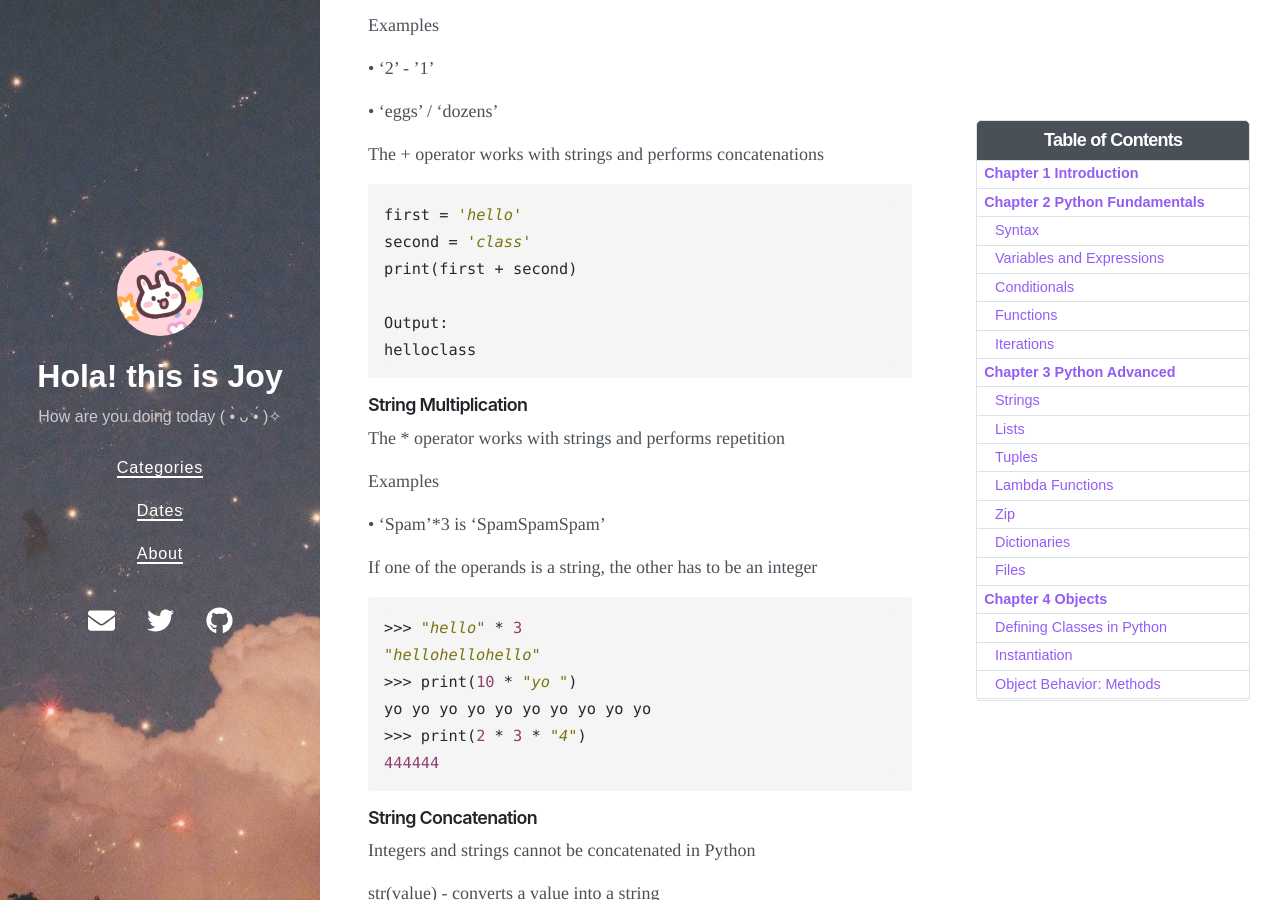
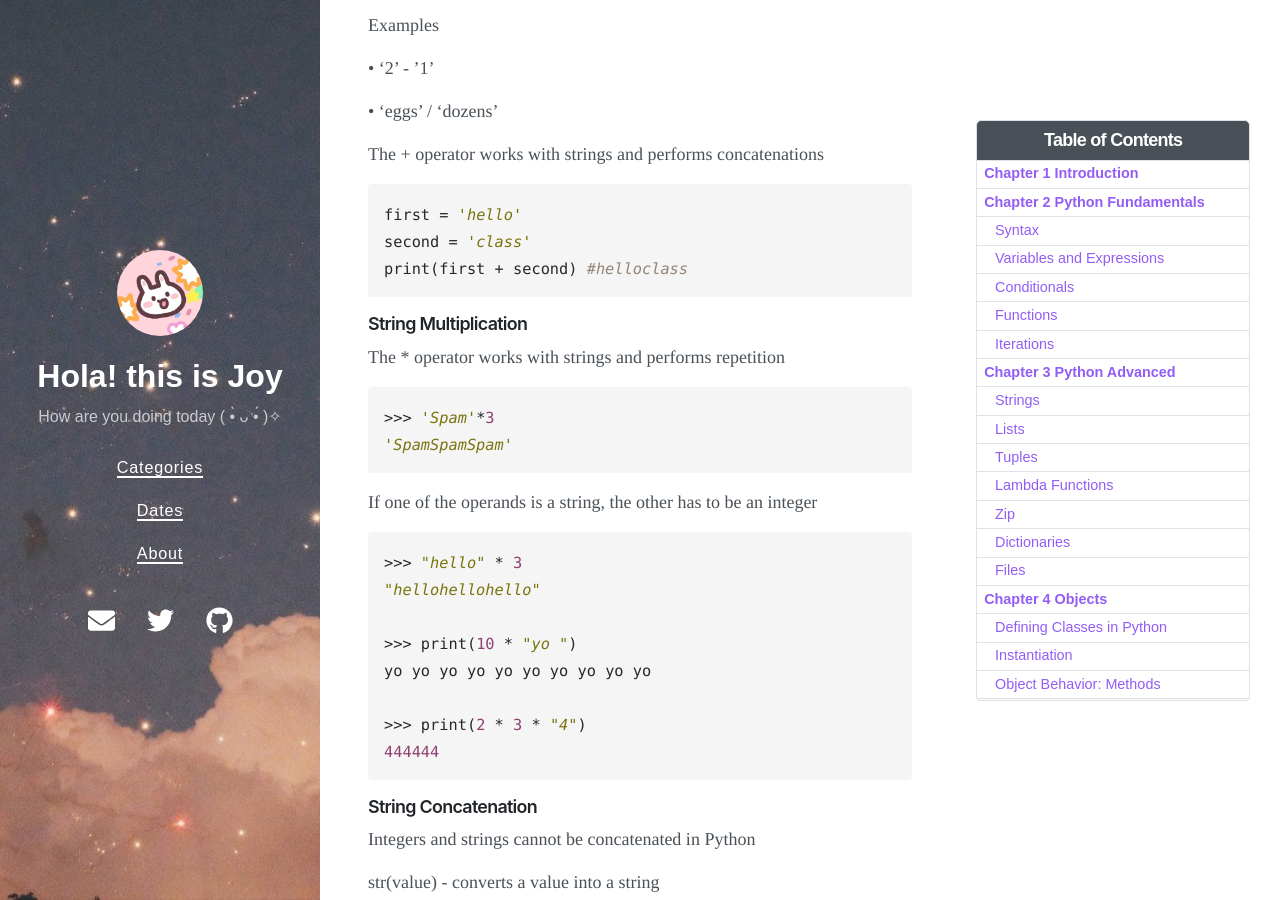
Before and after one commit to Joy3Luo/mathnotes, a Jekyll site: the page built from _posts/2022-01-02-MSML605.md, in a window 1280 px wide and 900 px high, scrolled down 8549 px. Built offline with Jekyll 4.4.1, drawn with Linux system fonts in a browser that asks for light colours; nearby versions of some CDN libraries; some of the changed text lies outside the part shown.

Commit message:
Update 2022-01-02-MSML605.md

````diff
--- a/_posts/2022-01-02-MSML605.md
+++ b/_posts/2022-01-02-MSML605.md
@@ -381,27 +381,28 @@ The + operator works with strings and performs concatenations
 ```py
 first = 'hello'
 second = 'class'
-print(first + second)
-
-Output:
-helloclass
+print(first + second) #helloclass
 ```
 
 #### String Multiplication
 
 The * operator works with strings and performs repetition
 
-Examples
-
-• ‘Spam’*3 is ‘SpamSpamSpam’
+```py
+>>> 'Spam'*3
+'SpamSpamSpam'
+```
+
 
 If one of the operands is a string, the other has to be an integer
 
 ```py
 >>> "hello" * 3
 "hellohellohello"
+
 >>> print(10 * "yo ")
 yo yo yo yo yo yo yo yo yo yo
+
 >>> print(2 * 3 * "4")
 444444
 ```
@@ -418,8 +419,10 @@ print(expr, expr)  - prints two items on the same line
 >>> x = 4
 >>> print("Thou shalt not count to " + x + ".")
 TypeError: cannot concatenate 'str' and 'int' objects
+
 >>> print("Thou shalt not count to " + str(x) + ".")
 Thou shalt not count to 4.
+
 >>> print(x + 1, "is out of the question.")
 5 is out of the question.
 ```
````
